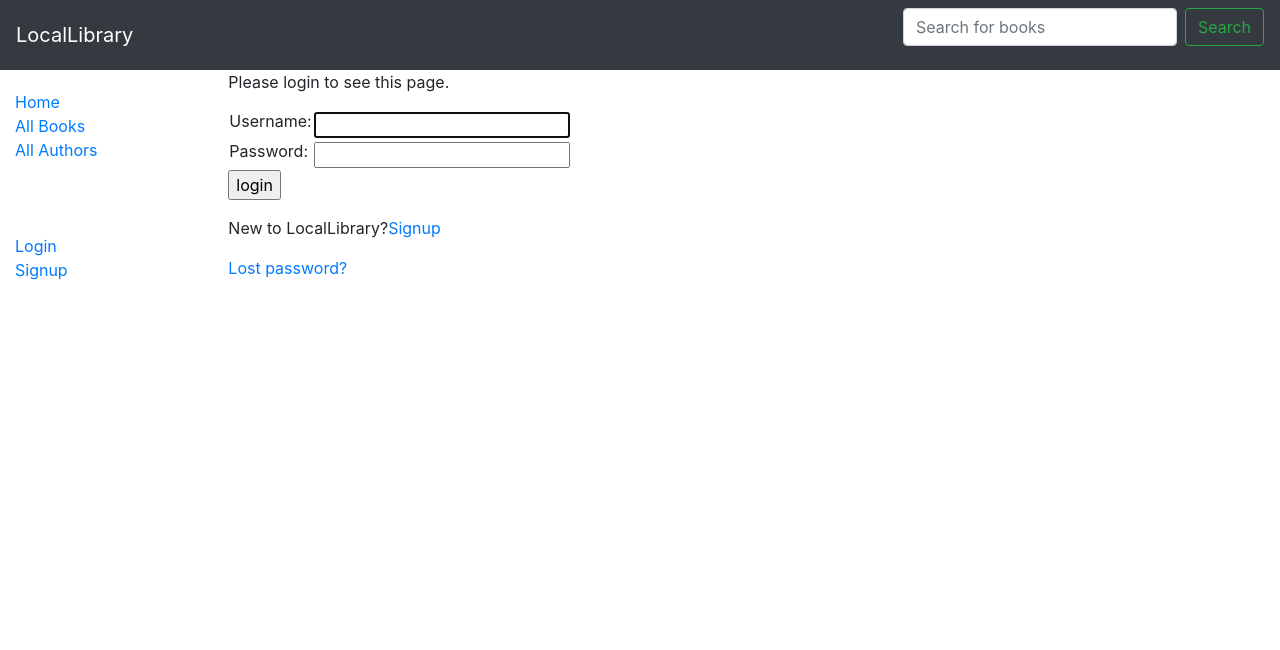
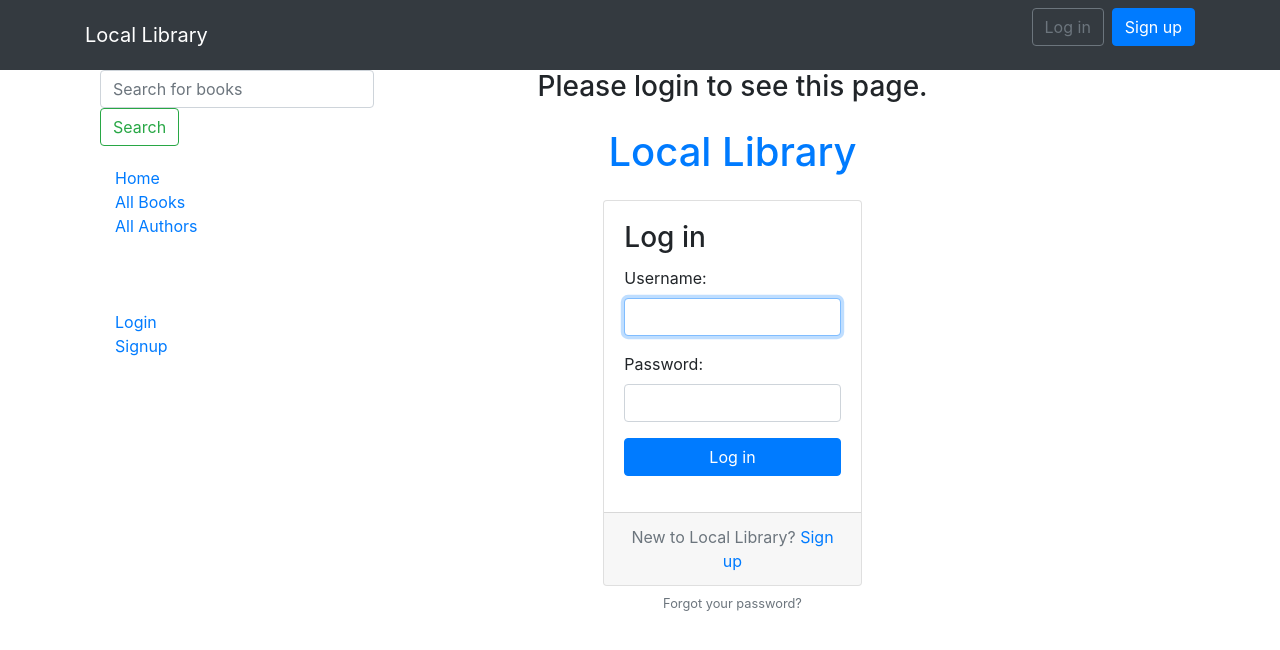
Before and after one commit to keshavy9/django-book-library, a Django app: page /accounts/login/?next=/catalog/author/create/ in a window 1280 px wide. Shown: the top 650 px of the page. Run offline with Django 3.2, Linux system fonts and the light colour scheme; parts of the project's set-up code (start-up, migrations or seed data) failed here and were passed over; some libraries are stand-ins or nearby versions.

Commit message:
bootstrap changes in base_generic.html

```diff
--- a/catalog/templates/base_generic.html
+++ b/catalog/templates/base_generic.html
@@ -9,19 +9,46 @@
       <link rel="stylesheet" href="{% static 'css/style.css' %}">
     </head>
     <body>
-    <div>
-        <nav class="navbar navbar-dark bg-dark justify-content-between">
-  	    <a class="navbar-brand" href="{% url 'index'%}">LocalLibrary</a>
-  	    <form class="form-inline" action="/catalog/" method="GET">
-    		<input class="form-control mr-sm-2" type="search" placeholder="Search for books" name="bookname" aria-label="Search">
-    		<button class="btn btn-outline-success my-2 my-sm-0" type="submit">Search</button>
-  	    </form>
-        </nav>
+      <nav class="navbar navbar-expand-sm navbar-dark bg-dark">
+  <div class="container">
+    <a class="navbar-brand" href="{% url 'index' %}">Local Library</a>
+
+    <button class="navbar-toggler" type="button" data-toggle="collapse" data-target="#mainMenu" aria-controls="mainMenu" aria-expanded="false" aria-label="Toggle navigation">
+      <span class="navbar-toggler-icon"></span>
+    </button>
+    <div class="collapse navbar-collapse" id="mainMenu">
+      {% if user.is_authenticated %}
+        <ul class="navbar-nav ml-auto">
+          <li class="nav-item dropdown">
+            <a class="nav-link dropdown-toggle" href="#" id="userMenu" data-toggle="dropdown" aria-haspopup="true" aria-expanded="false">
+              {{ user.username }}
+            </a>
+            <div class="dropdown-menu dropdown-menu-right" aria-labelledby="userMenu">
+              <div class="dropdown-divider"></div>
+              <a class="dropdown-item" href="{% url 'logout' %}">Log out</a>
+            </div>
+          </li>
+        </ul>
+      {% else %}
+        <form class="form-inline ml-auto">
+          <a href="{% url 'login'%}" class="btn btn-outline-secondary">Log in</a>
+          <a href="{% url 'signup' %}" class="btn btn-primary ml-2">Sign up</a>
+        </form>
+      {% endif %}
     </div>
-        <div class="container-fluid">
+  </div>
+</nav>
+<div class="container">
+        <div class="container">
             <div class="row">
                 <div class="col-sm-2">
                  {% block sidebar%}
+
+		<form class="form-inline" action="/catalog/" method="GET">
+    			<input class="form-control mr-sm-2" type="search" placeholder="Search for books" name="bookname" aria-label="Search">
+    			<button class="btn btn-outline-success my-2 my-sm-0" type="submit">Search</button>
+  	    	</form>
+	<div class="container">
                     <div class = "sidenav">
                     <ul class="sidebar-nav">
                         <li><a href="{% url 'index'%}">Home</a></li>
@@ -37,7 +64,7 @@
                         <li><a href="{% url 'logout'%}?next={{request.path}}">Logout</a></li>
                         {% else %}
                          <li><a href="{% url 'login'%}?next={{request.path}}">Login</a></li>
-			            <li><a href="{% url 'signup'%}?next={{request.path}}">Signup</a></li>
+			 <li><a href="{% url 'signup'%}?next={{request.path}}">Signup</a></li>
                          {% endif %}
                     </ul>
                          {% if user.is_staff %}
@@ -49,13 +76,18 @@
                             {% endif %}
                     </ul>
                     {% endif %}
-                    </div>
+                    </div></div>
                  {% endblock%}
+
                 </div>
-                <div class="col-sm-10">
-                    {% block content%} {% endblock%}
+		<div class="col-sm-10">
+			<div class="container">
+                    {% block content%} {% endblock%}</div>
                 </div>
+
+
             </div>
         </div>
+</div>
     </body>
 </html>
--- a/catalog/templates/catalog/author_detail.html
+++ b/catalog/templates/catalog/author_detail.html
@@ -1,7 +1,7 @@
 {% extends "base_generic.html" %}
-
+<div class="container">
 {% block content %}
-
+<div class="container">
 <h1>Author: {{ author }} </h1>
 <p>{{author.date_of_birth}} - {% if author.date_of_death %}{{author.date_of_death}}{% endif %}</p>
 
@@ -16,4 +16,6 @@
 </dl>
 
 </div>
+</div>
 {% endblock %}
+</div>
--- a/catalog/templates/catalog/author_form.html
+++ b/catalog/templates/catalog/author_form.html
@@ -1,6 +1,7 @@
 {% extends "base_generic.html" %}
 
 {% block content %}
+<div class="container">
   <form action="" method="post">
     {% csrf_token %}
     <table>
@@ -8,4 +9,5 @@
     </table>
     <input type="submit" value="Submit">
   </form>
+</div>
 {% endblock %}
--- a/catalog/templates/catalog/author_list.html
+++ b/catalog/templates/catalog/author_list.html
@@ -1,7 +1,7 @@
 {% extends "base_generic.html" %}
 
 {% block content %}
-
+<div class="container">
 <h1>Author List</h1>
 
 <button type="button" class="btn btn-default"><a href = "{%url 'author_create' %}">Create</a></button>
@@ -32,6 +32,6 @@
   <p>There are no authors available.</p>
 {% endif %}
 
-
+</div>
 
 {% endblock %}
--- a/catalog/templates/catalog/book_detail.html
+++ b/catalog/templates/catalog/book_detail.html
@@ -1,6 +1,7 @@
 {% extends "base_generic.html" %}
 
 {% block content %}
+<div class="container">
   <h1>Title: {{ book.title }}</h1>
 
   <p><strong>Author:</strong> <a href="{% url 'author-detail' book.author.pk %}">{{ book.author }}</a></p>
@@ -21,4 +22,5 @@
       <p class="text-muted"><strong>Id:</strong> {{copy.id}}</p>
     {% endfor %}
   </div>
+</div>
 {% endblock %}
--- a/catalog/templates/catalog/book_form.html
+++ b/catalog/templates/catalog/book_form.html
@@ -1,7 +1,7 @@
 {% extends "base_generic.html" %}
 
 {% block content %}
-
+<div class="container">
   <form action="" method="post">
     {% csrf_token %}
 
@@ -45,4 +45,5 @@
 
     <input type="submit" value="Submit">
   </form>
+</div>
 {% endblock %}
--- a/catalog/templates/catalog/book_list.html
+++ b/catalog/templates/catalog/book_list.html
@@ -1,5 +1,5 @@
 {% extends 'base_generic.html' %}
-
+<div class="container">
 {% block content %}
     <h1>Book List</h1>
     <button type="button" class="btn btn-default"><a href = "{%url 'book_create' %}">Create</a></button>
@@ -30,5 +30,5 @@
     {% else %}
         <p>There are no books in the library</p>
     {% endif%}
-
+</div>
 {% endblock %}
--- a/catalog/templates/registration/login.html
+++ b/catalog/templates/registration/login.html
@@ -8,33 +8,43 @@
 
 {% if next %}
   {% if user.is_authenticated %}
-    <p>Your account doesn't have access to this page. To proceed,
-    please login with an account that has access.</p>
+    <h3>Your account doesn't have access to this page. To proceed,
+    please login with an account that has access.</h3>
   {% else %}
-    <p>Please login to see this page.</p>
+    <center><h3>Please login to see this page.</h3></center>
   {% endif %}
 {% endif %}
 
-<form method="post" action="{% url 'login' %}">
-{% csrf_token %}
-<table>
 
-<tr>
-  <td>{{ form.username.label_tag }}</td>
-  <td>{{ form.username }}</td>
-</tr>
+<div class="container">
+ <h1 class="text-center logo my-4">
+      <a href="{% url 'index' %}">Local Library</a>
+    </h1>
 
-<tr>
-  <td>{{ form.password.label_tag }}</td>
-  <td>{{ form.password }}</td>
-</tr>
-</table>
+<div class="row justify-content-center">
+    <div class="col-lg-4 col-md-6 col-sm-8">
+      <div class="card">
+        <div class="card-body">
+          <h3 class="card-title">Log in</h3>
+          <form method="post" action="{% url 'login' %}">
+            {% csrf_token %}
+            {% include 'includes/form.html' %}
 
-<input type="submit" value="login" />
-<input type="hidden" name="next" value="{{ next }}" />
-</form>
-<p>New to LocalLibrary?<a href="{% url 'signup' %}">Signup</a></p>
-{# Assumes you setup the password_reset view in your URLconf #}
-<p><a href="{% url 'password_reset' %}">Lost password?</a></p>
+            <button type="submit" class="btn btn-primary btn-block" value="login">Log in</button>
+		<input type="hidden" name="next" value="{{ next }}" />
+          </form>
+        </div>
+        <div class="card-footer text-muted text-center">
+          New to Local Library? <a href="{% url 'signup' %}">Sign up</a>
+        </div>
+      </div>
+      <div class="text-center py-2">
+        <small>
+          <a href="{% url 'password_reset' %}" class="text-muted">Forgot your password?</a>
+        </small>
+      </div>
+    </div>
+  </div>
+</div>
 
 {% endblock %}
--- a/locallibrary/settings.py
+++ b/locallibrary/settings.py
@@ -112,7 +112,7 @@ TIME_ZONE = 'UTC'
 
 USE_I18N = True
 
-USE_L10N = True
+USE_L10N = Truegit
 
 USE_TZ = True
 
```
Also changed, not shown: catalog/templates/New Text Document.txt (added, +21 -0 lines), catalog/views.py (+33 -38 lines).
